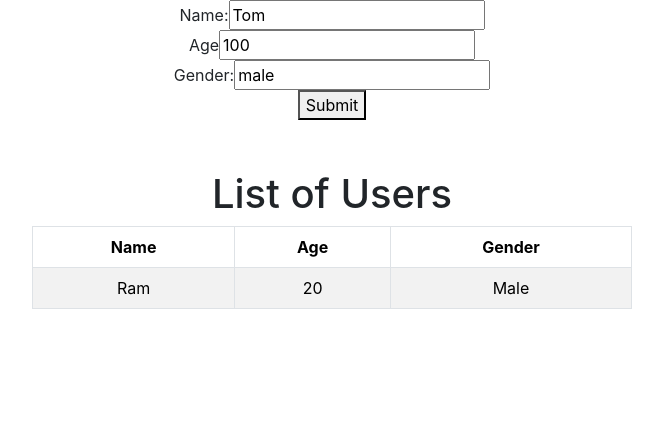
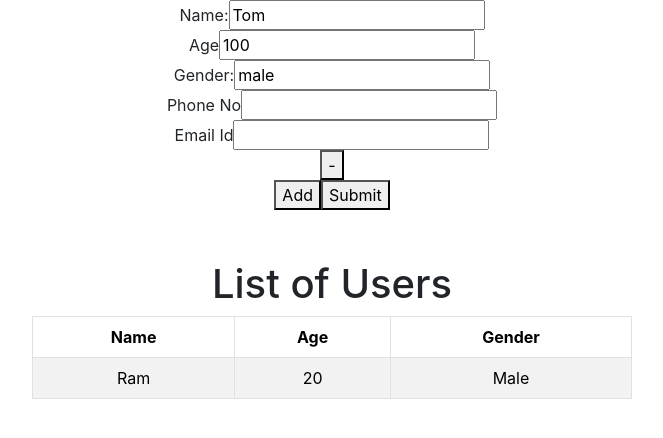
Before and after one commit to praveen1508/users---formik, a React (Create React App) app: page / in a window 1280 px wide. Shown: the top 438 px of the page, without its empty margins (308-971 px from the left). Built offline with nearby package versions, Linux system fonts and the light colour scheme; data requests are answered from the project's data file.

Commit message:
Form Arrays

```diff
--- a/src/components/AddUsers/AddUsers.tsx
+++ b/src/components/AddUsers/AddUsers.tsx
@@ -1,20 +1,24 @@
 import React, { useEffect, useState } from 'react'
 import { UserModel } from '../../utils/Interfaces/UserModel'
-import { ErrorMessage, Field, Form, Formik } from 'formik'
+import { ErrorMessage, Field, FieldArray, Form, Formik, validateYupSchema } from 'formik'
 import * as Yup from 'yup';
 import './AddUsers.scss';
 
 export const AddUsers = () => {
-  const [userData,setUserData]= useState<UserModel> ();
+  const [userData, setUserData] = useState<UserModel>();
   const fetchUserData = async () => {
     const response = await fetch('http://localhost:3000/users');
     const data: UserModel[] = await response.json();
+    data[0].contactDetails = [{
+      phoneNo: null,
+      emailId: null
+    }]
     setUserData(data[0]);
   }
 
   useEffect(() => {
     fetchUserData();
-  },[]);
+  }, []);
 
   const onSubmit = (values: UserModel) => {
     console.log(values);
@@ -24,19 +28,24 @@ export const AddUsers = () => {
     const response = await fetch('http://localhost:3000/users');
     const data: UserModel[] = await response.json();
     //False shows Error, so return false if the name exists
-    console.log('sdfew'+data.some((user) => user.name === value));
-    return data.some((user) => user.name === value)? false : true;
+    console.log('sdfew' + data.some((user) => user.name === value));
+    return data.some((user) => user.name === value) ? false : true;
   }
 
-  const validationSchema = Yup.object({
-    name: Yup.string().min(3, 'Min 3 Chars').required('Field is Required').test('Unique Name','Name Already Exists',  (value) => isNameExists(value)),
+  const validationSchema = Yup.object().shape({
+    name: Yup.string().min(3, 'Min 3 Chars').required('Field is Required').test('Unique Name', 'Name Already Exists', (value) => isNameExists(value)),
     age: Yup.number().max(50, 'Max Value is 50').required('Field is Required'),
     gender: Yup.string().min(3, 'Min 3 Chars').required('Field is Required'),
+    contactDetails: Yup.array().of(Yup.object().shape({
+      phoneNo: Yup.string().required('Field is Required'),
+      emailId: Yup.string().email('Enter a Valid Email')
+    }))
   })
 
   return (
     userData &&
     <Formik initialValues={userData} onSubmit={onSubmit} validationSchema={validationSchema}>
+      {(formikProps) => (
         <Form>
           <div>
             Name:
@@ -53,8 +62,41 @@ export const AddUsers = () => {
             Gender:
             <Field name='gender' type="text"></Field>
           </div>
+          <FieldArray name='contactDetails'>
+            {
+              (props) => (
+                <>
+                  {formikProps.values.contactDetails?.map((contactDetails, index) => (
+                    <div key={index}>
+                      <div>
+                        Phone No
+                        <Field name={`contactDetails.${index}.phoneNo`} type="text"></Field>
+                        <div className='error-msg'>
+                          <ErrorMessage name={`contactDetails.${index}.phoneNo`}></ErrorMessage>
+                        </div>
+                      </div>
+                      <div>
+                        Email Id
+                        <Field name={`contactDetails.${index}.emailId`} type="email"></Field>
+                        <div className='error-msg'>
+                          <ErrorMessage name={`contactDetails.${index}.emailId`}></ErrorMessage>
+                        </div>
+                      </div>
+                      <button onClick={() => props.remove(index)}> - </button>
+                    </div>
+
+                  ))}
+                  <button onClick={() => props.push({
+                    phoneNo: null,
+                    emailId: null
+                  })}>Add</button>
+                </>
+              )
+            }
+          </FieldArray>
           <button type='submit'>Submit</button>
         </Form>
+      )}
     </Formik>
   )
 }
```
Lines whose indentation alone changed are shown as unchanged.
